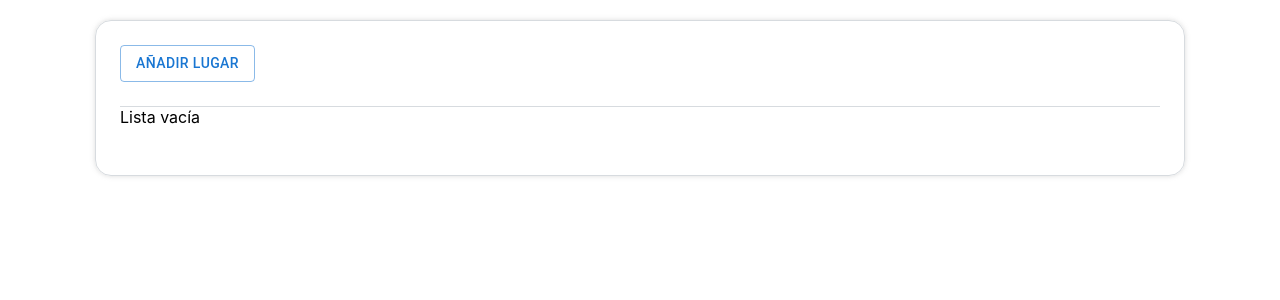
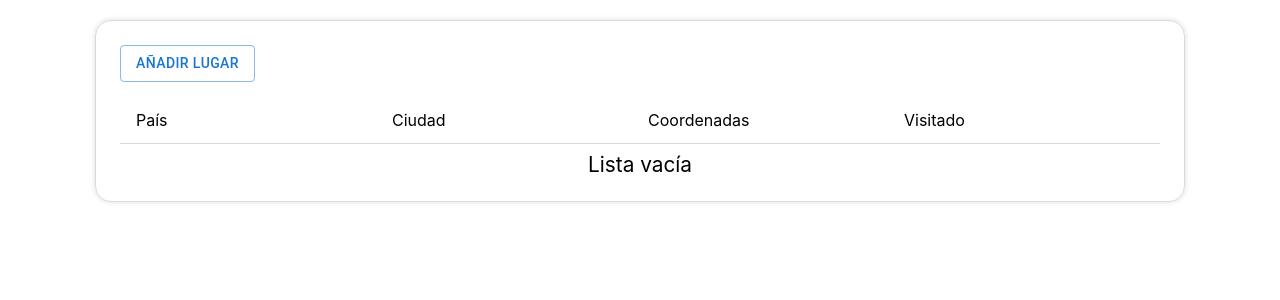
Before and after one commit to bobosd/been-to-list, a React (Vite) app: page / in a window 1280 px wide. Shown: the top 300 px of the page. Built offline with nearby package versions, Linux system fonts and the light colour scheme.

Commit message:
feat: add & redesign layout
- added a table header for place list.
- some small UI changes.

```diff
--- a/src/components/BeenToList/BeenToList.css
+++ b/src/components/BeenToList/BeenToList.css
@@ -6,12 +6,26 @@
     box-shadow: 0 0 0.3rem 0 rgba(210, 210, 210, 0.8);
 }
 
+.been-to-list > div:last-child {
+    padding-bottom: 0 !important;
+}
+
+hr {
+    border: 0;
+    border-top: 1px solid var(--border-gray);
+}
+
 .been-to-list__header {
     margin-bottom: 1.5rem;
 }
 
 .been-to-list__body {
-    margin: 1.5rem 0;
-    border-top: 1px solid var(--border-gray);
     width: 100%;
 }
+
+.been-to-list__body--empty {
+    font-size: 1.3rem;
+    width: max-content;
+    margin: auto;
+
+}
--- a/src/components/BeenToList/BeenToList.jsx
+++ b/src/components/BeenToList/BeenToList.jsx
@@ -2,7 +2,7 @@ import PlaceItem from "../PlaceItem/PlaceItem.jsx";
 import "./BeenToList.css";
 import PlaceFormModal from "../PlaceFormModal/PlaceFormModal.jsx";
 import React from "react";
-import {Button} from "@mui/material";
+import {Button, Grid2} from "@mui/material";
 import {useSelector} from "react-redux";
 
 const BeenToList = () => {
@@ -18,21 +18,40 @@ const BeenToList = () => {
 
     return (
         <div className={"been-to-list"}>
+            <PlaceFormModal handleClose={handleClose} open={isModalOpened} place={selectedPlace}></PlaceFormModal>
             <div className={"been-to-list__header"}>
                 <Button variant="outlined" onClick={() => handleOpen()}>Añadir lugar</Button>
             </div>
             <div className={"been-to-list__body"}>
+                <div className={"b2l-body__th"}>
+                    <Grid2 container spacing={2}>
+                        <Grid2 size={3}>
+                            País
+                        </Grid2>
+                        <Grid2 size={3}>
+                            Ciudad
+                        </Grid2>
+                        <Grid2 size={3}>
+                            Coordenadas
+                        </Grid2>
+                        <Grid2 size={3}>
+                            Visitado
+                        </Grid2>
+                    </Grid2>
+                </div>
+                <hr/>
+                <div className={"b2l-body__tr"}>
                     {
                         places.length == null || places.length === 0 ?
                             (
-                            <div>Lista vacía</div>
+                                <div className={"been-to-list__body--empty"}>Lista vacía</div>
                             ) :
                             (
-                            places.map((p) => <PlaceItem key={p.id} place={p} clickEvent={() => handleOpen(p)} />)
+                                places.map((p) => <PlaceItem key={p.id} place={p} clickEvent={() => handleOpen(p)}/>)
                             )
                     }
                 </div>
-            <PlaceFormModal handleClose={handleClose} open={isModalOpened} place={selectedPlace}></PlaceFormModal>
+            </div>
         </div>
     );
 };
--- a/src/components/PlaceItem/PlaceItem.css
+++ b/src/components/PlaceItem/PlaceItem.css
@@ -1,8 +1,4 @@
 .place-item {
-    display: flex;
-    justify-content: space-between;
-    margin: 0.2rem;
-    padding: 0.5rem;
     cursor: pointer;
     border-radius: 0.5rem;
 }
@@ -12,8 +8,8 @@
     color: #FFF;
 }
 
-.place-item > * {
-    width: 12rem;
+.b2l-body__th, .place-item {
+    padding: 0.3rem 1rem;
 }
 
 .place-item__visited-flag::after {
--- a/src/components/PlaceItem/PlaceItem.jsx
+++ b/src/components/PlaceItem/PlaceItem.jsx
@@ -1,14 +1,27 @@
 import PropTypes from "prop-types";
 import "./PlaceItem.css"
+import {Grid2} from "@mui/material";
 
 const PlaceItem = ({place, clickEvent}) => {
     const {country, city, latitude, longitude, visited} = place;
     return (
         <div onClick={clickEvent} className={`place-item ${visited? "place-item--visited" : "place-item--not-visited"}`}>
-            <div className={"place-item__country"}>{country}</div>
-            <div className={"place-item__city"}>{city}</div>
-            <div className={"place-item__coordinates"}>{latitude}, {longitude}</div>
-            <div className={"place-item__visited-flag"}></div>
+            <Grid2 container spacing={2}>
+                <Grid2 size={3}>
+                    <div className={"place-item__country"}>{country}</div>
+                </Grid2>
+                <Grid2 size={3}>
+                    <div className={"place-item__city"}>{city}</div>
+                </Grid2>
+                <Grid2 size={3}>
+                    <div className={"place-item__coordinates"}>{latitude}, {longitude}</div>
+                </Grid2>
+                <Grid2 size={3}>
+                    <div className={"place-item__visited-flag"}>
+
+                    </div>
+                </Grid2>
+            </Grid2>
         </div>
     );
 };
--- a/src/index.css
+++ b/src/index.css
@@ -2,7 +2,7 @@
   font-family: -apple-system, "Segoe UI", Roboto, "Helvetica Neue", "Noto Sans", "Liberation Sans", Arial, sans-serif,
   "Apple Color Emoji", "Segoe UI Emoji", "Segoe UI Symbol", "Noto Color Emoji";
   --border-gray: #d7dbdf;
-  --bg-blue: #1f88ff;
+  --bg-blue: #3395ff;
   --bg-green: #5bc65a;
   --bg-gray: #bdbdbd;
 }
```
Lines whose indentation alone changed are shown as unchanged.
